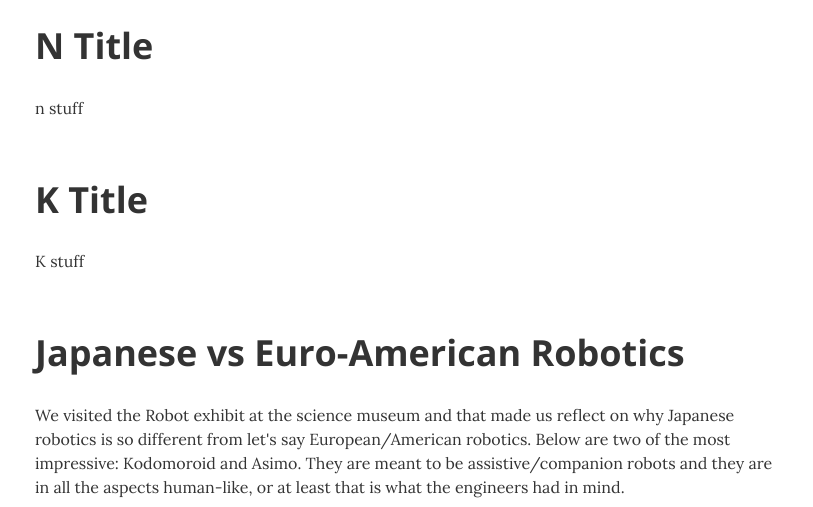
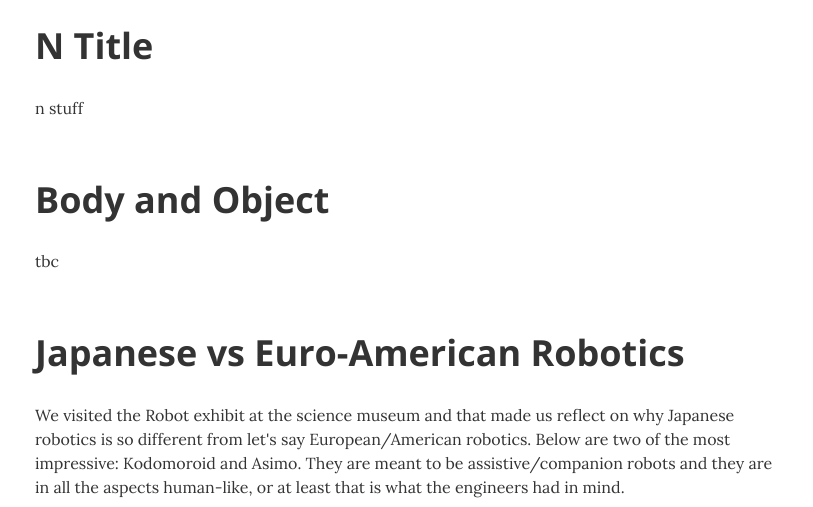
Before and after one commit to natsukou/nklthesis.github.io, a website: page week2.html in a window 1280 px wide. Shown: the part 992-1499 px from the top of the page, without its empty margins (230-1043 px from the left). Drawn offline with nearby package versions, Linux system fonts and the light colour scheme.

Commit message:
Title change

```diff
--- a/week2.html
+++ b/week2.html
@@ -92,9 +92,9 @@
                     <h2 class="section-heading">N Title</h2>
                     <p>n stuff</p>
 
-                    <h2 class="section-heading">K Title</h2>
+                    <h2 class="section-heading">Body and Object</h2>
 
-                    <p>K stuff</p>
+                    <p>tbc</p>
 
                     <h2 class="section-heading">Japanese vs Euro-American Robotics</h2>
 
```
